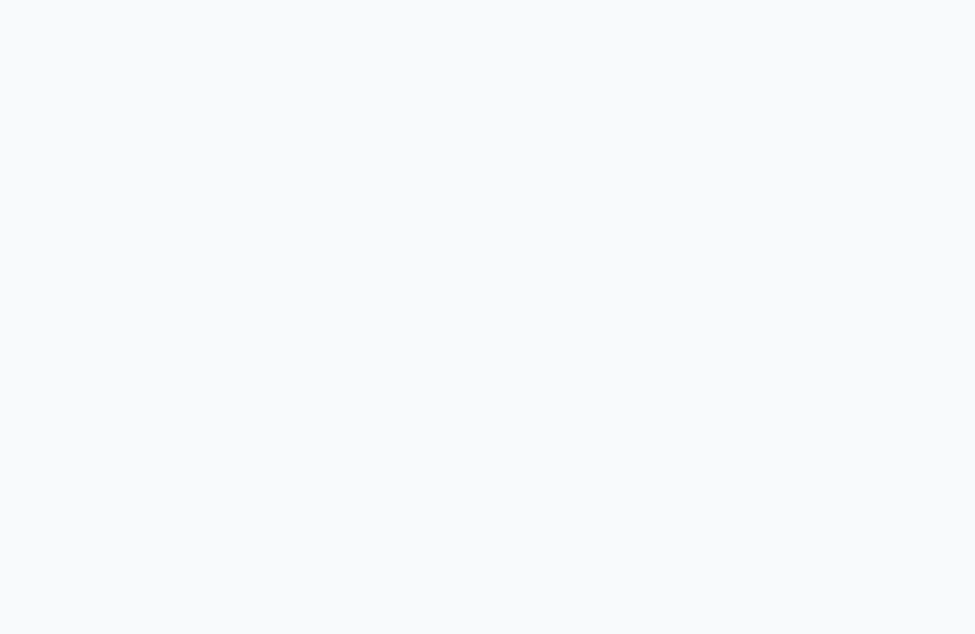
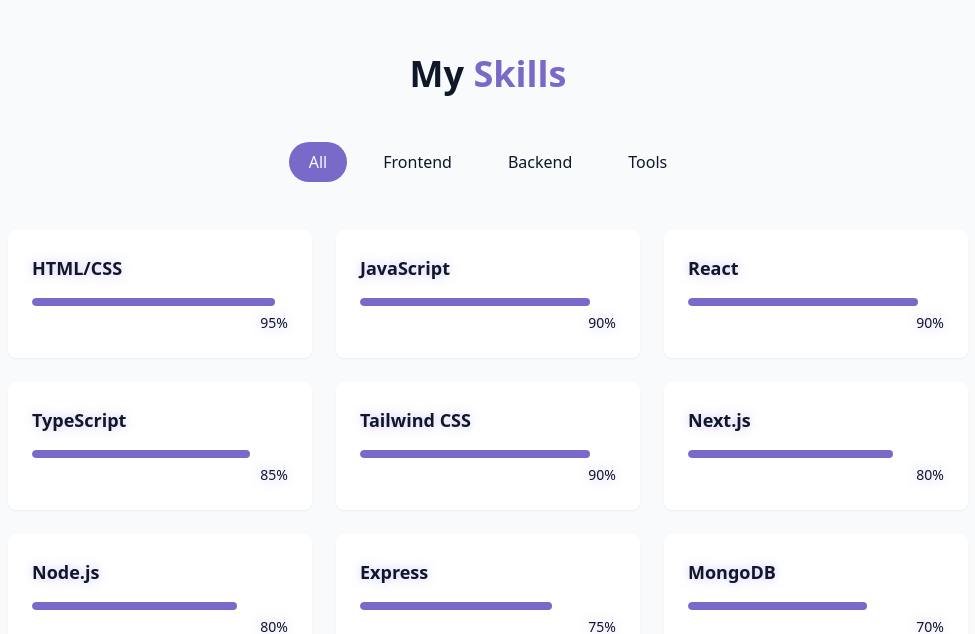
Before and after one commit to ayushmandwivedi/portfolio, a React (Vite) app: page / in a window 1280 px wide. Shown: the part 1548-2182 px from the top of the page, without its empty margins (152-1127 px from the left). Before the commit the page ends 1506 px from the top, so only its background shows below. Built offline with nearby package versions, Linux system fonts and the light colour scheme.

Commit message:
adds skills section

```diff
--- /dev/null
+++ b/src/components/SkillsSection.jsx
@@ -0,0 +1,87 @@
+import React, { useState } from "react";
+import { cn } from "../lib/utils";
+
+const skills = [
+  // Frontend
+  { name: "HTML/CSS", level: 95, category: "Frontend" },
+  { name: "JavaScript", level: 90, category: "Frontend" },
+  { name: "React", level: 90, category: "Frontend" },
+  { name: "TypeScript", level: 85, category: "Frontend" },
+  { name: "Tailwind CSS", level: 90, category: "Frontend" },
+  { name: "Next.js", level: 80, category: "Frontend" },
+
+  // Backend
+  { name: "Node.js", level: 80, category: "Backend" },
+  { name: "Express", level: 75, category: "Backend" },
+  { name: "MongoDB", level: 70, category: "Backend" },
+  { name: "PostgreSQL", level: 65, category: "Backend" },
+  { name: "GraphQL", level: 60, category: "Backend" },
+
+  // Tools
+  { name: "Git/GitHub", level: 90, category: "Tools" },
+  { name: "Docker", level: 70, category: "Tools" },
+  { name: "Prisma", level: 85, category: "Tools" },
+  { name: "VS Code", level: 95, category: "Tools" },
+  { name: "AWS/EC2", level: 75, category: "Tools" },
+];
+
+const categories = ["All", "Frontend", "Backend", "Tools"];
+
+const SkillsSection = () => {
+  const [activeCategory, setActiveCategory] = useState("All");
+
+  const filteredSkills = skills.filter(
+    (skill) => activeCategory === "All" || skill.category === activeCategory
+  );
+  return (
+    <section id="skills" className="py-24 px-4 relative bg-secondary/30">
+      <div className="container mx-auto max-w-5xl">
+        <h2 className="text-3xl md:text-4xl font-bold mb-12 text-center">
+          My <span className="text-primary">Skills</span>
+        </h2>
+
+        <div className="flex flex-wrap justify-center gap-4 mb-12">
+          {categories.map((category, key) => (
+            <button
+              key={key}
+              onClick={() => setActiveCategory(category)}
+              className={cn(
+                "px-5 py-2 rounded-full transition-colors duration-300",
+                activeCategory === category
+                  ? "bg-primary text-primary-foreground"
+                  : "bg-secondary/70 text-foreground hover:bd-secondary"
+              )}
+            >
+              {category}
+            </button>
+          ))}
+        </div>
+        <div className="grid grid-cols-1 sm:grid-cols-2 lg:grid-cols-3 gap-6">
+          {filteredSkills.map((skill, key) => (
+            <div
+              key={key}
+              className="bg-card p-6 rounded-lg shadow-xs card-hover"
+            >
+              <div className="text-left mb-4">
+                <h3 className="font-semibold text-lg">{skill.name}</h3>
+              </div>
+              <div className="w-full bg-secondary/50 h-2 rounded-full overflow-hidden">
+                <div
+                  className="bg-primary h-2 rounded-full origin-left animate-[grow_1.5s_ease-out]"
+                  style={{ width: skill.level + "%" }}
+                />
+              </div>
+              <div className="text-right mt-1">
+                <span className="text-sm text-muted-foreground">
+                  {skill.level}%
+                </span>
+              </div>
+            </div>
+          ))}
+        </div>
+      </div>
+    </section>
+  );
+};
+
+export default SkillsSection;
--- a/src/pages/Home.jsx
+++ b/src/pages/Home.jsx
@@ -4,6 +4,7 @@
 import Navbar from "../components/Navbar";
 import HeroSection from "../components/HeroSection";
 import AboutMe from "../components/AboutMe";
+import SkillsSection from "../components/SkillsSection";
 
 const Home = () => {
   return (
@@ -18,6 +19,7 @@
       <main>
         <HeroSection />
         <AboutMe />
+        <SkillsSection />
       </main>
       {/* Footer */}
     </div>
```
